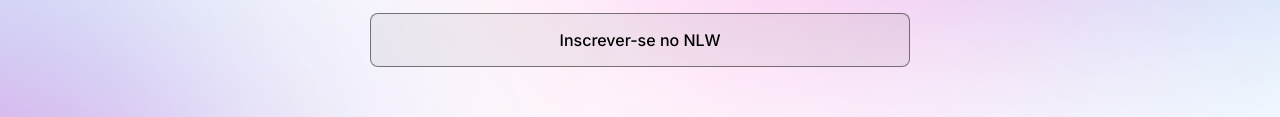
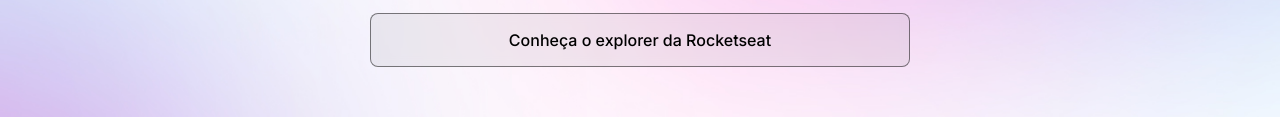
Before and after one commit to Diogohideki1/dev-link, a plain HTML site: page index.html in a window 1280 px wide. Shown: the part 523-640 px from the top of the page. Drawn offline with nearby package versions, Linux system fonts and the light colour scheme.

Commit message:
mudança no index

```diff
--- a/index.html
+++ b/index.html
@@ -39,7 +39,7 @@
 
 
         <li>
-          <a href="#" target="_blank">Inscrever-se no NLW</a>
+          <a href="#" target="_blank">Conheça o explorer da Rocketseat</a>
         </li>
       </ul>
       <div id="social-links">
```
